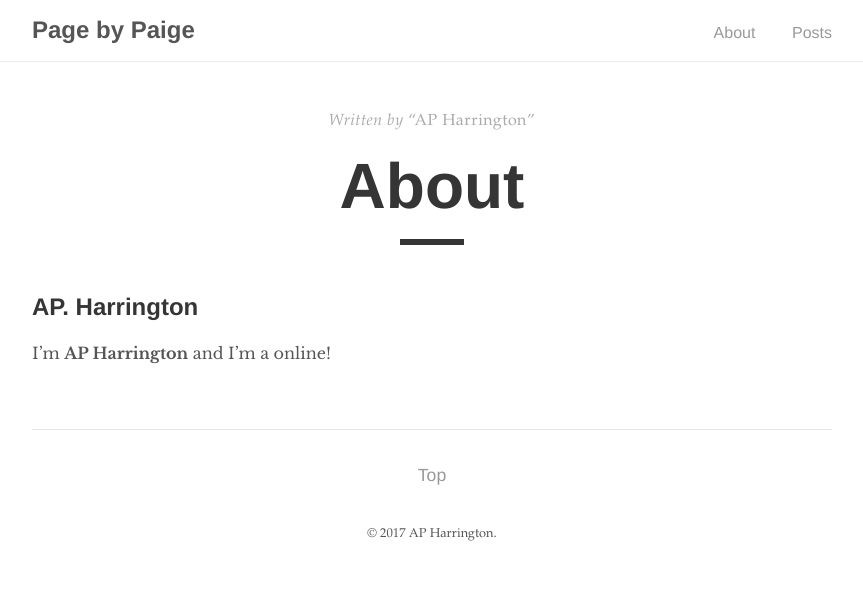
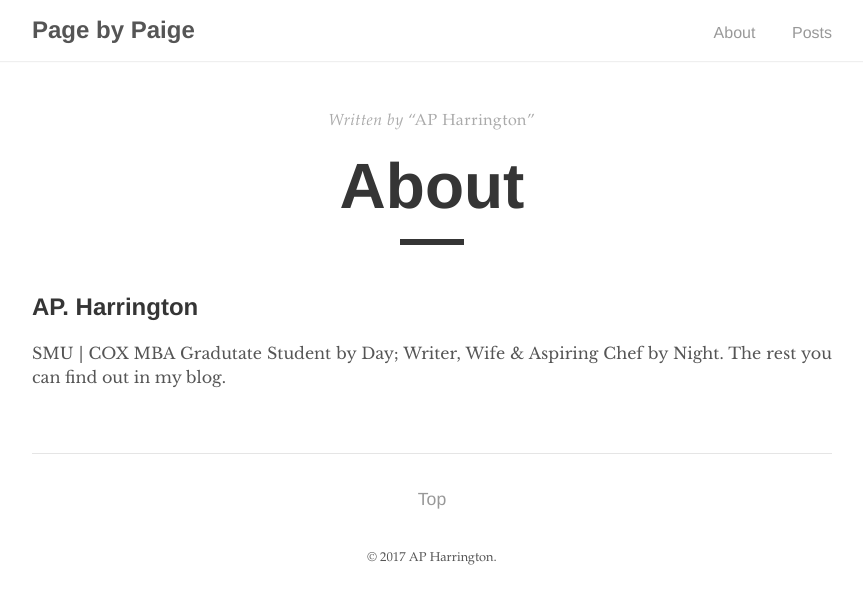
Before and after one commit to APHarrington/apharrington.github.io, a Jekyll site: the page built from about.md, in a window 1280 px wide. Shown: the top 604 px of the page, without its empty margins (208-1071 px from the left). Built offline with Jekyll 4.4.1, drawn with Linux system fonts in a browser that asks for light colours.

Commit message:
Update about.md

```diff
--- a/about.md
+++ b/about.md
@@ -6,4 +6,5 @@ permalink: /about/
 ---
 
 ## AP. Harrington
-I’m **AP Harrington** and I’m a online!
+SMU | COX MBA Gradutate Student by Day; Writer, Wife & Aspiring Chef by Night.
+The rest you can find out in my blog.
```
